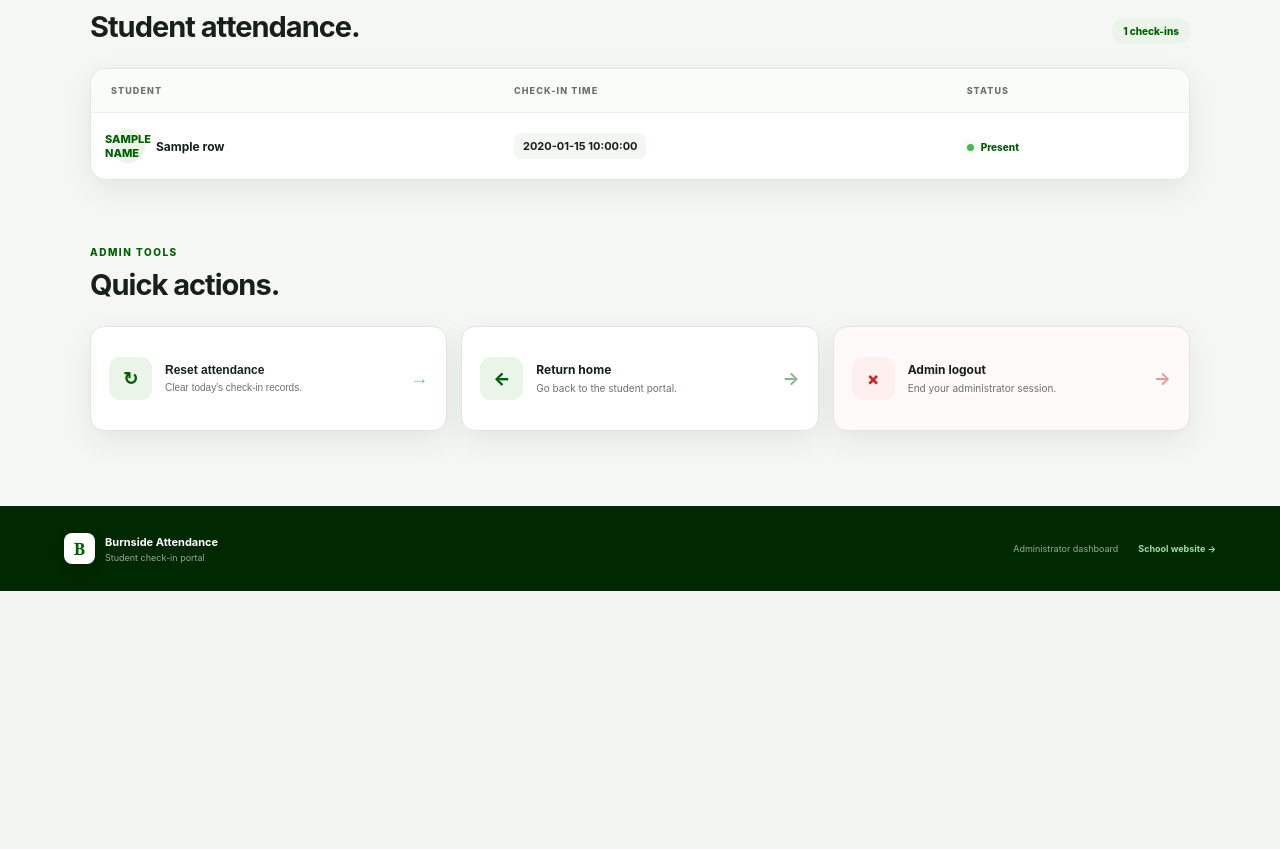
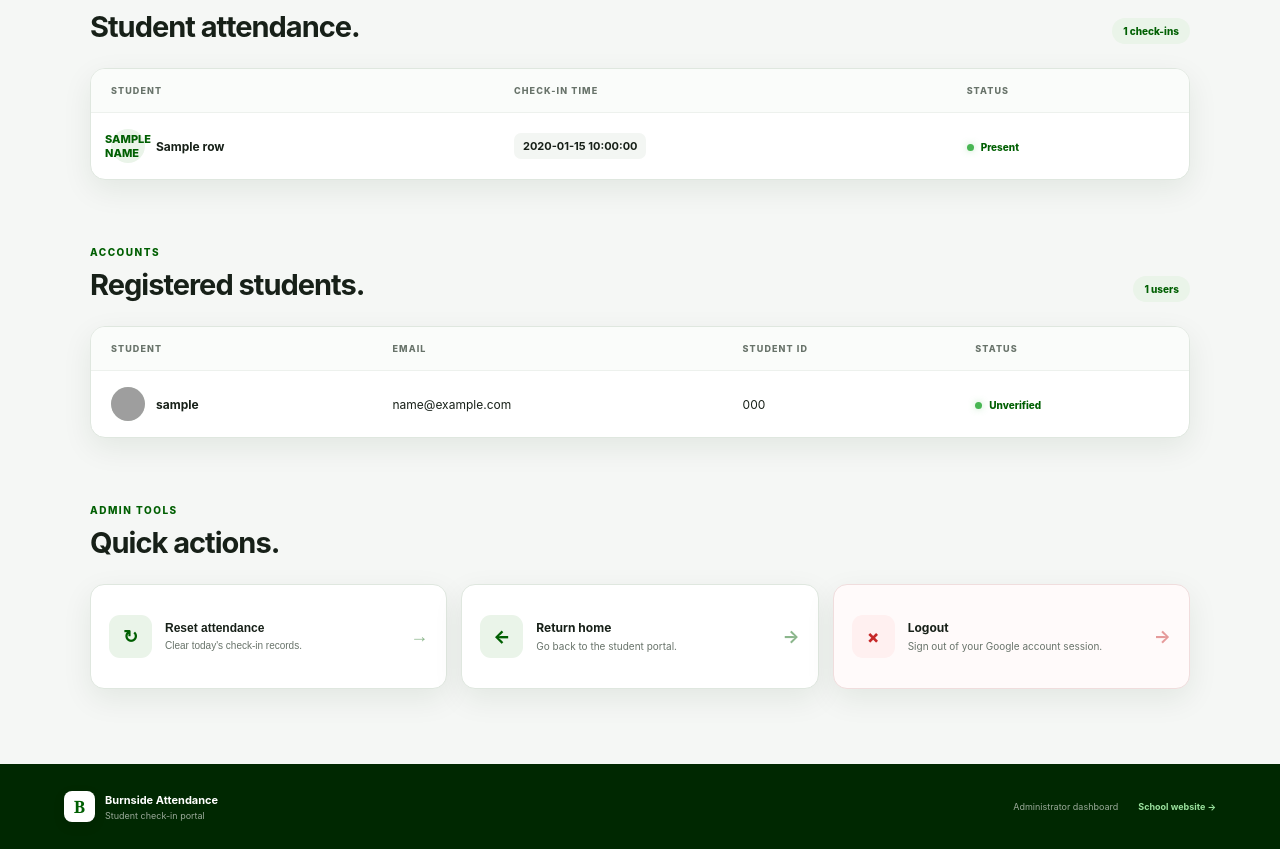
Before and after one commit to ALONEINNZ/attendance-app, a Flask app: template templates/admin.html in a window 1280 px wide. Shown: the part 771-1620 px from the top of the page. Before the commit the page ends 1362 px from the top, so only its background shows below. Run offline with Flask 3, Linux system fonts and the light colour scheme; the template is opened without the code that fills it: most values are stand-ins (such as "Sample title", 1, 10 or a date in 2020); grey boxes are pictures that could not be loaded.

Commit message:
Update Admin.html

```diff
--- a/templates/admin.html
+++ b/templates/admin.html
@@ -2,7 +2,6 @@
 <html lang="en">
 
 <head>
-
     <meta charset="UTF-8">
     <meta name="viewport" content="width=device-width, initial-scale=1.0">
 
@@ -12,15 +11,13 @@
           href="{{ url_for('static', filename='app.css') }}">
 
     <script src="{{ url_for('static', filename='script.js') }}" defer></script>
-
 </head>
-
 
 <body>
 
-
 <header class="navbar">
 
+    <!-- BRAND -->
     <a href="{{ url_for('home') }}" class="brand">
 
         <div class="brand-mark">
@@ -28,16 +25,14 @@
         </div>
 
         <div class="brand-text">
-
             <span>Burnside</span>
-
             <small>Attendance</small>
-
         </div>
 
     </a>
 
 
+    <!-- NAVIGATION -->
     <nav class="nav-links">
 
         <a href="{{ url_for('home') }}">
@@ -48,11 +43,9 @@
             Check In
         </a>
 
-        {% if session.get('username') %}
         <a href="{{ url_for('my_attendance') }}">
             My Attendance
         </a>
-        {% endif %}
 
         <a href="{{ url_for('admin') }}" class="active">
             Admin
@@ -61,6 +54,7 @@
     </nav>
 
 
+    <!-- ACCOUNT -->
     <div class="nav-account">
 
         {% if session.get('username') %}
@@ -82,7 +76,6 @@
 
                 {% endif %}
 
-
                 <div class="account-details">
 
                     <strong>
@@ -95,16 +88,14 @@
 
                 </div>
 
-
                 <span class="account-chevron">
                     ⌄
                 </span>
 
             </a>
 
-
-            <a href="{{ url_for('admin_logout') }}" class="logout">
-                Admin logout
+            <a href="{{ url_for('logout') }}" class="logout">
+                Logout
             </a>
 
         {% endif %}
@@ -114,11 +105,10 @@
 </header>
 
 
-
 <main class="admin-page">
 
 
-    <!-- ADMIN HERO -->
+    <!-- HERO -->
 
     <section class="admin-hero">
 
@@ -132,12 +122,10 @@
 
             </div>
 
-
             <h1>
                 Attendance<br>
                 <span>dashboard.</span>
             </h1>
-
 
             <p>
                 Welcome, {{ admin_name }}.
@@ -171,7 +159,7 @@
 
 
 
-    <!-- SUMMARY -->
+    <!-- OVERVIEW -->
 
     <section class="admin-section">
 
@@ -195,6 +183,8 @@
         <div class="admin-stats">
 
 
+            <!-- REGISTERED USERS -->
+
             <div class="admin-stat-card">
 
                 <div class="admin-stat-icon">
@@ -208,7 +198,7 @@
                     </span>
 
                     <strong>
-                        {{ total_users }}
+                        {{ users|length }}
                     </strong>
 
                 </div>
@@ -216,6 +206,7 @@
             </div>
 
 
+            <!-- CHECKED IN -->
 
             <div class="admin-stat-card admin-stat-green">
 
@@ -238,6 +229,7 @@
             </div>
 
 
+            <!-- LATEST CHECK-IN -->
 
             <div class="admin-stat-card">
 
@@ -254,13 +246,9 @@
                     <strong>
 
                         {% if attendance %}
-
                             {{ attendance[0]["time"] }}
-
                         {% else %}
-
                             —
-
                         {% endif %}
 
                     </strong>
@@ -304,7 +292,6 @@
         </div>
 
 
-
         <div class="admin-table-card">
 
             {% if attendance %}
@@ -346,7 +333,7 @@
 
                                             <div class="admin-student-avatar">
 
-                                            {{ row["name"][0] | upper }}
+                                                {{ (row["name"] or "S")[0] | upper }}
 
                                             </div>
 
@@ -371,8 +358,11 @@
                                     <td>
 
                                         <span class="admin-status">
+
                                             <span></span>
+
                                             Present
+
                                         </span>
 
                                     </td>
@@ -413,7 +403,183 @@
 
 
 
-    <!-- ADMIN ACTIONS -->
+    <!-- REGISTERED USERS -->
+
+    <section class="admin-section">
+
+        <div class="admin-section-heading">
+
+            <div>
+
+                <span class="section-label">
+                    ACCOUNTS
+                </span>
+
+                <h2>
+                    Registered students.
+                </h2>
+
+            </div>
+
+
+            <span class="admin-count">
+
+                {{ users|length }}
+                users
+
+            </span>
+
+        </div>
+
+
+        <div class="admin-table-card">
+
+            {% if users %}
+
+                <div class="admin-table-wrapper">
+
+                    <table class="admin-table">
+
+                        <thead>
+
+                            <tr>
+
+                                <th>
+                                    Student
+                                </th>
+
+                                <th>
+                                    Email
+                                </th>
+
+                                <th>
+                                    Student ID
+                                </th>
+
+                                <th>
+                                    Status
+                                </th>
+
+                            </tr>
+
+                        </thead>
+
+
+                        <tbody>
+
+                            {% for user in users %}
+
+                                <tr>
+
+                                    <td>
+
+                                        <div class="admin-student">
+
+                                            {% if user["pfp"] %}
+
+                                                <img
+                                                    src="{{ user['pfp'] }}"
+                                                    alt="Profile"
+                                                    class="admin-student-avatar"
+                                                    style="object-fit: cover;">
+
+                                            {% else %}
+
+                                                <div class="admin-student-avatar">
+
+                                                    {{ (user["username"] or "S")[0] | upper }}
+
+                                                </div>
+
+                                            {% endif %}
+
+
+                                            <strong>
+                                                {{ user["username"] }}
+                                            </strong>
+
+                                        </div>
+
+                                    </td>
+
+
+                                    <td>
+
+                                        {{ user["email"] }}
+
+                                    </td>
+
+
+                                    <td>
+
+                                        {{ user["code"] }}
+
+                                    </td>
+
+
+                                    <td>
+
+                                        {% if user["is_verified"] %}
+
+                                            <span class="admin-status">
+
+                                                <span></span>
+
+                                                Verified
+
+                                            </span>
+
+                                        {% else %}
+
+                                            <span class="admin-status">
+
+                                                <span></span>
+
+                                                Unverified
+
+                                            </span>
+
+                                        {% endif %}
+
+                                    </td>
+
+                                </tr>
+
+                            {% endfor %}
+
+                        </tbody>
+
+                    </table>
+
+                </div>
+
+            {% else %}
+
+                <div class="admin-empty">
+
+                    <div class="admin-empty-icon">
+                        #
+                    </div>
+
+                    <h3>
+                        No registered users
+                    </h3>
+
+                    <p>
+                        Google accounts will appear here after students sign in.
+                    </p>
+
+                </div>
+
+            {% endif %}
+
+        </div>
+
+    </section>
+
+
+
+    <!-- ADMIN TOOLS -->
 
     <section class="admin-section">
 
@@ -437,7 +603,10 @@
         <div class="admin-actions">
 
 
+            <!-- RESET ATTENDANCE -->
+
             <button
+                type="button"
                 class="admin-action-card"
                 onclick="resetAttendance()">
 
@@ -463,6 +632,8 @@
 
             </button>
 
+
+            <!-- HOME -->
 
             <a
                 href="{{ url_for('home') }}"
@@ -491,8 +662,10 @@
             </a>
 
 
+            <!-- LOGOUT -->
+
             <a
-                href="{{ url_for('admin_logout') }}"
+                href="{{ url_for('logout') }}"
                 class="admin-action-card admin-danger">
 
                 <div class="admin-action-icon">
@@ -502,11 +675,11 @@
                 <div>
 
                     <strong>
-                        Admin logout
+                        Logout
                     </strong>
 
                     <span>
-                        End your administrator session.
+                        Sign out of your Google account session.
                     </span>
 
                 </div>
@@ -525,6 +698,8 @@
 </main>
 
 
+
+<!-- FOOTER -->
 
 <footer class="footer">
 
@@ -582,7 +757,6 @@ async function resetAttendance() {
         return;
     }
 
-
     try {
 
         const response = await fetch(
@@ -592,18 +766,17 @@ async function resetAttendance() {
             }
         );
 
-
         const data = await response.json();
 
-
         alert(data.message);
-
 
         if (response.ok) {
             location.reload();
         }
 
     } catch (error) {
+
+        console.error(error);
 
         alert(
             "Something went wrong while resetting attendance."
```
Lines whose indentation alone changed are shown as unchanged.
